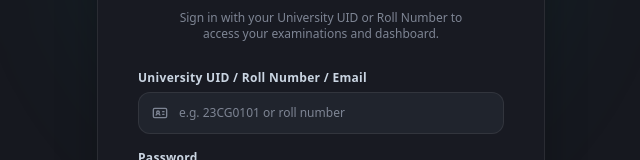
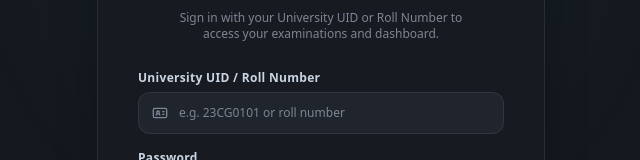
Before and after one commit to vikas8561/ExamPro, a React (Vite) app in the folder Frontend/: page /login in a window 1280 px wide. Shown: the part 276-436 px from the top of the page, without its empty margins (319-959 px from the left). Built offline with nearby package versions, Linux system fonts and the light colour scheme; no server answers; the HTML template or start-up script is replaced by a standard one.

Commit message:
Add fixes

```diff
--- a/Frontend/src/pages/Login.jsx
+++ b/Frontend/src/pages/Login.jsx
@@ -110,7 +110,7 @@ export default function Login() {
       } else if (response.status === 403) {
         setError(data.message || "Access denied.");
       } else {
-        setError(data.message || "Invalid credentials. Please check your UID/Email and password.");
+        setError(data.message || "Invalid credentials. Please check your UID and password.");
       }
     } catch (err) {
       setError("Login service unavailable. Please check your connection and try again.");
@@ -160,7 +160,7 @@ export default function Login() {
           {/* Identifier Input */}
           <div className="space-y-1.5">
             <label className="block text-xs font-semibold text-slate-300 tracking-wide">
-              University UID / Roll Number / Email
+              University UID / Roll Number
             </label>
             <div className="relative group">
               <div className="absolute inset-y-0 left-0 pl-3.5 flex items-center pointer-events-none text-[#7E8594] group-focus-within:text-[#00C4B4] transition-colors">
```
